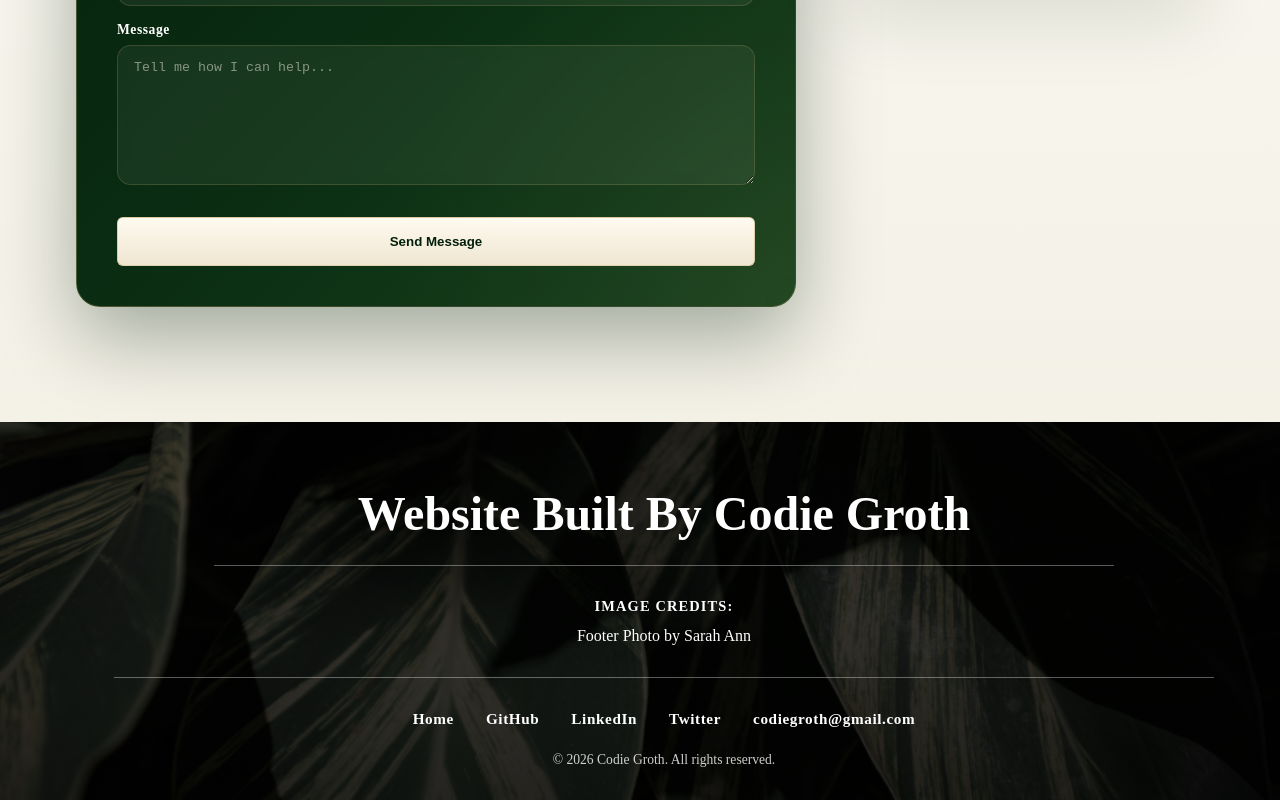
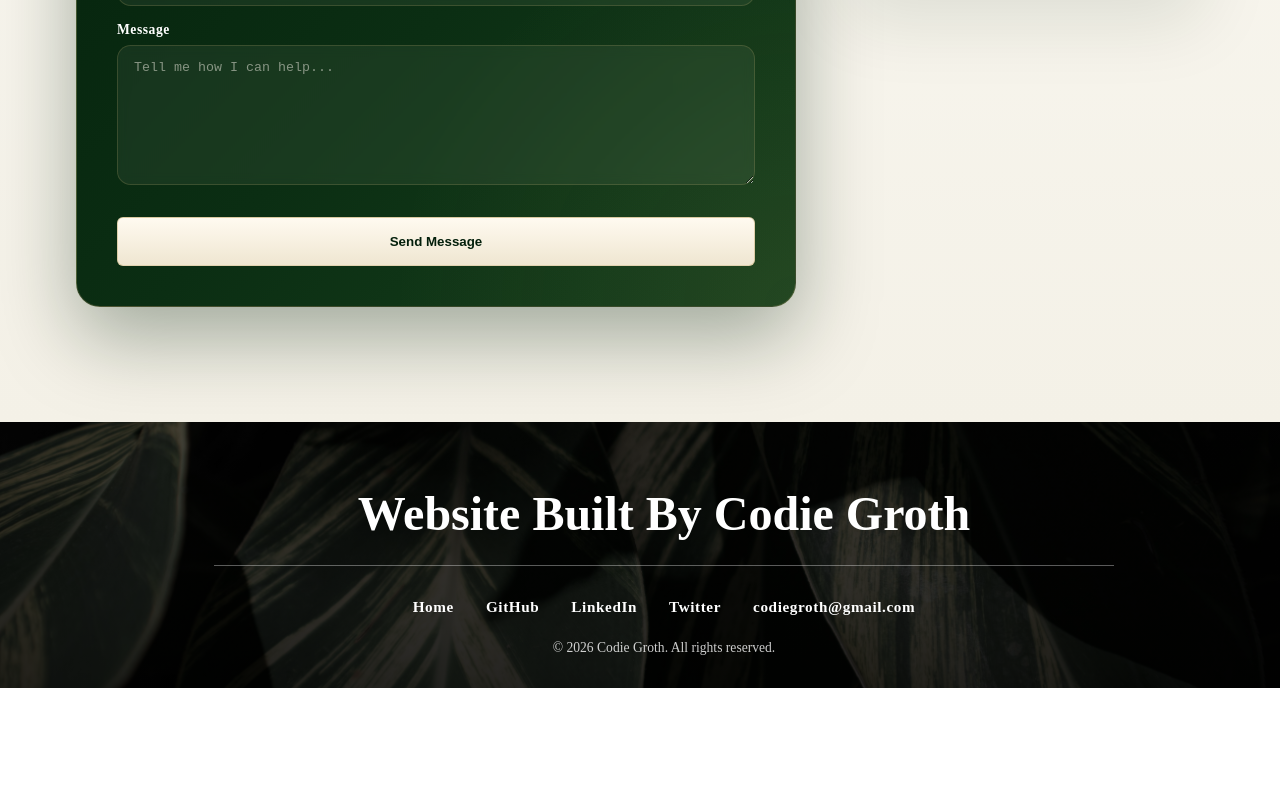
Before and after one commit to codiemaureen/codieCodes, a Next.js app: page / in a window 1280 px wide. Shown: the part 5980-6780 px from the top of the page. After the commit the page ends 6668 px from the top, so only its background shows below. Built offline with nearby package versions, Linux system fonts and the light colour scheme; a web font is replaced by a local one.

Commit message:
updating footer

```diff
--- a/src/app/component/Footer.jsx
+++ b/src/app/component/Footer.jsx
@@ -12,25 +12,7 @@ const Footer = () => {
 
       <section className={styles.credContainer}>
 
-        {/* Image Credits */}
-        <div className={styles.imageCredContainer}>
-          <h4 className={styles.imageCredit}>Image Credits:</h4>
-          <ul className={styles.imageCredList}>
-            <li>
-              <a
-                href="https://www.pexels.com/photo/green-and-white-leaves-of-the-plant-7031427/"
-                target="_blank"
-                rel="noopener noreferrer"
-                className={styles.imageCred}
-              >
-                Footer Photo by Sarah Ann
-              </a>
-            </li>
-          </ul>
-        </div>
-
-        {/* Navigation / Social */}
-        <div className={styles.iconContainer}>
+         <div className={styles.iconContainer}>
           <ul className={styles.icons}>
 
             <li>
@@ -82,7 +64,6 @@ const Footer = () => {
             </li>
 
           </ul>
-
           <p className={styles.copy}>
             &copy; {currentYear} Codie Groth. All rights reserved.
           </p>
--- a/src/app/component/Footer.module.css
+++ b/src/app/component/Footer.module.css
@@ -1,6 +1,5 @@
 .footer {
   width: 100%;
-  /* margin-top: 2rem; */
   padding: 4rem 1.5rem 2rem;
   color: white;
   background-image:
@@ -27,27 +26,8 @@
   text-align: center;
 }
 
-.imageCredContainer {
-  margin-bottom: 2rem;
-  padding-bottom: 2rem;
-  border-bottom: 1px solid rgba(255, 255, 255, 0.35);
-}
 
-.imageCredit {
-  margin-bottom: 0.75rem;
-  text-transform: uppercase;
-  letter-spacing: 0.08em;
-  color: white;
-  font-size: 0.9rem;
-}
 
-.imageCredList {
-  margin: 0;
-  padding: 0;
-  list-style: none;
-}
-
-.imageCred,
 .link {
   color: white;
   text-decoration: none;
```
